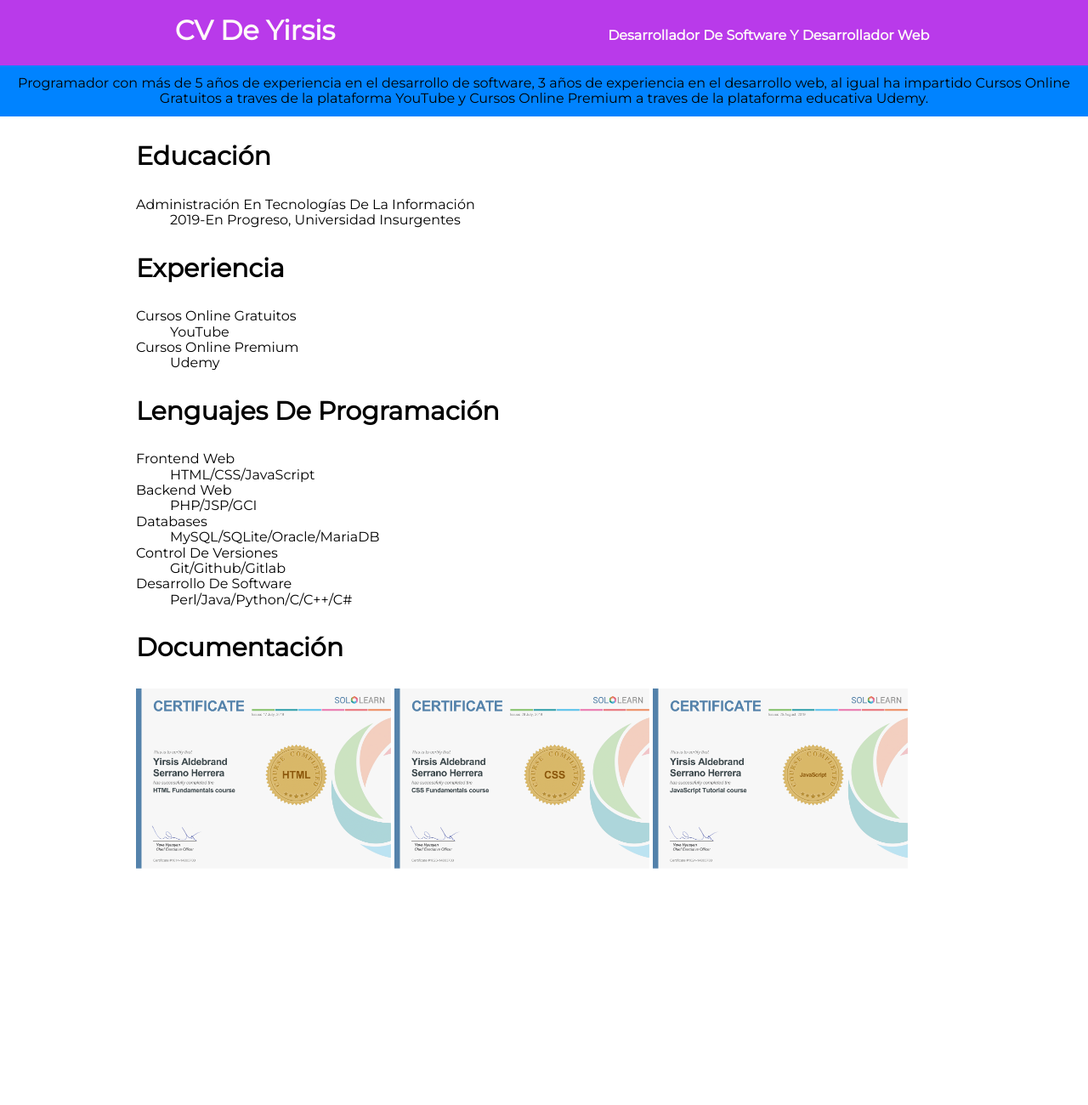
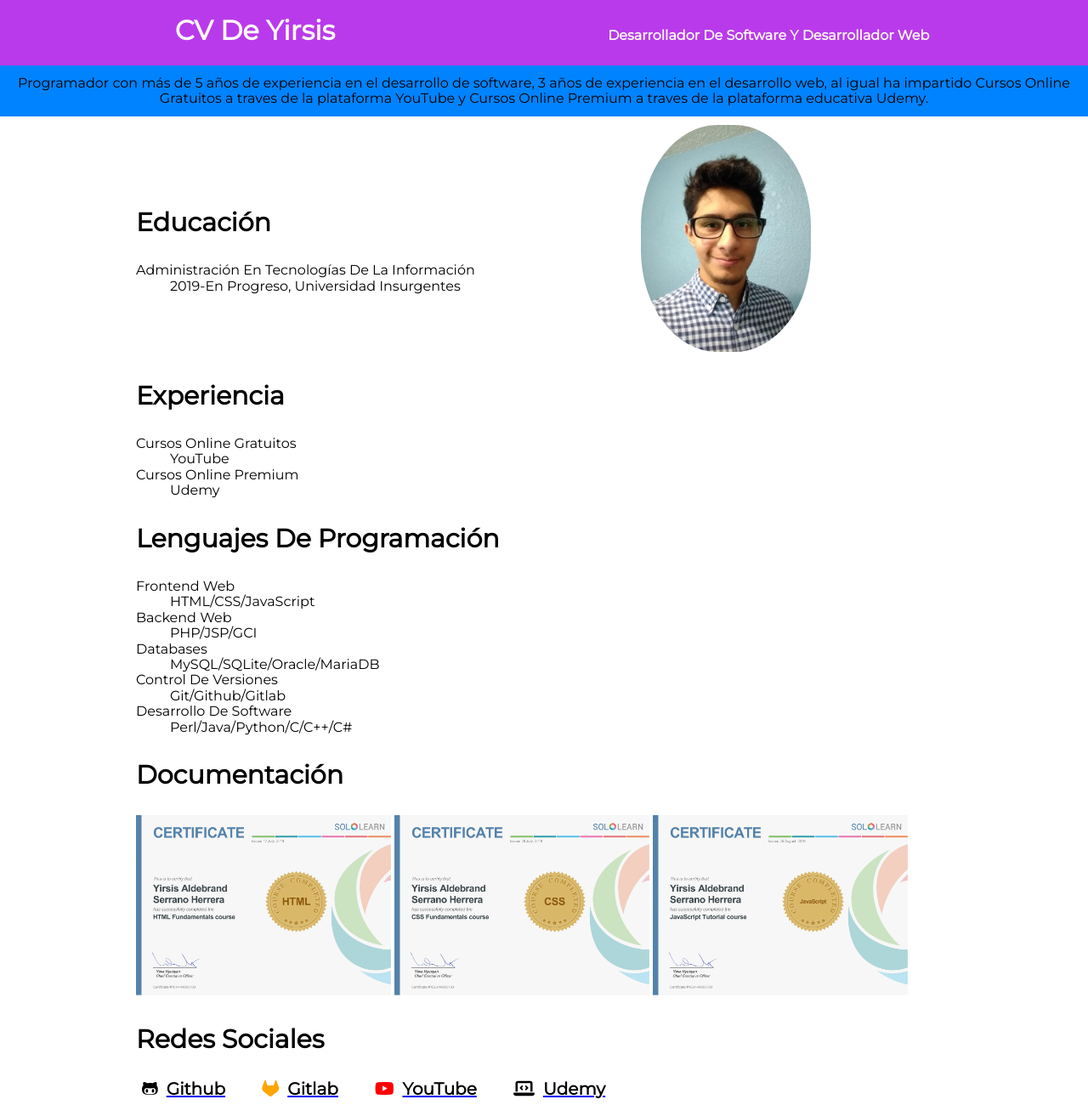
Before and after one commit to YirsisHertz/CV-Web, a plain HTML site: page index.html in a window 1280 px wide. Shown: the part 3-1303 px from the top of the page at 85% size. Before the commit the page ends 1029 px from the top, so only its background shows below. Drawn offline with Linux system fonts and the light colour scheme.

Commit message:
Finalizado del maquetado

```diff
--- a/css/style.css
+++ b/css/style.css
@@ -6,6 +6,12 @@
 
 header{
 	background-color: #B93AEA;
+}
+
+.mi_marco{
+	border-radius: 45%;
+	width: 200px;
+	margin-left: 55%;
 }
 
 .cabecera{
@@ -39,3 +45,35 @@
 	display: inline-block;
 	width: 300px;
 }
+
+a{
+	font-size: 20px;
+	padding: 7px;
+	margin-right: 25px;
+}
+
+#github_id{
+	color:black;
+	margin-right: 10px;
+}
+
+#gitlab_id{
+	color:orange;
+	margin-right: 10px;
+}
+
+#youtube_id{
+	color:red;
+	margin-right: 10px;
+}
+
+#udemy_id{
+	color:black;
+	margin-right: 10px;
+}
+
+.text_a{
+	color:black;
+	font-weight: bold;
+	text-decoration: none;
+}
--- a/index.html
+++ b/index.html
@@ -15,6 +15,8 @@
     <link rel="shortcut icon" href="src/favicon.ico" type="image/x-icon">
     <!-- Normalizo todos los estilos de los navegadores -->
     <link rel="stylesheet" href="css/normalize.min.css">
+    <!-- CDN's -->
+    <script src="https://kit.fontawesome.com/a7da943b6d.js" crossorigin="anonymous"></script>
     <!-- Hojas de estilo propias -->
     <link rel="stylesheet" type="text/css" href="css/style.css">
 
@@ -29,13 +31,18 @@
     </div>
     <section>
         <div class="informacion">
-            <div>
+            <div style="margin-top: 10px;">
+                <div style="display:inline-block; width: 50%; margin-top:7%; vertical-align: top;">
                     <h3>Educación</h3>
                     <div>
                         <dl>
                             <dt>Administración En Tecnologías De La Información</dt>
                             <dd>2019-En Progreso, Universidad Insurgentes</dd>
                         </dl>
+                    </div>
+                </div>
+                <div style="display: inline-block;">
+                    <img class="mi_marco" title="Yirsis Serrano" src="documentos/my_img.jpg" alt="my_img.jpg">
                 </div>
             </div>
             <div>
@@ -74,6 +81,15 @@
                     <img class="certs" src="documentos/3.png" title="JavaScript" alt="Certificado JavaScript">
                 </div>
             </div>
+            <div>
+                <h3>Redes Sociales</h3>
+                <div>
+                    <a href="https://github.com/YirsisHertz" title="Github Profile" target="_blank"><i id="github_id" class="fab fa-github-alt"></i><span class="text_a">Github</span></a>
+                    <a href="https://gitlab.com/YirsisHertz" title="Gitlab Profile" target="_blank"><i id="gitlab_id" class="fab fa-gitlab"></i><span class="text_a">Gitlab</span></a>
+                    <a href="https://www.youtube.com/channel/UC30q5sUntEDAKIgkk8bmgpg/featured" title="Youtube Chanel" target="_blank"><i id="youtube_id" class="fab fa-youtube"></i><span class="text_a">YouTube</span></a>
+                    <a href="https://www.udemy.com/user/yirsis-aldebrand-serrano-herrera/" title="Udemy Profile" target="_blank"><i id="udemy_id" class="fas fa-laptop-code"></i><span class="text_a">Udemy</span></a>
+                </div>
+            </div>
         </div>
     </section>
 </body>
```
Also changed, not shown: documentos/my_img.jpg (added). Lines whose indentation alone changed are shown as unchanged.
